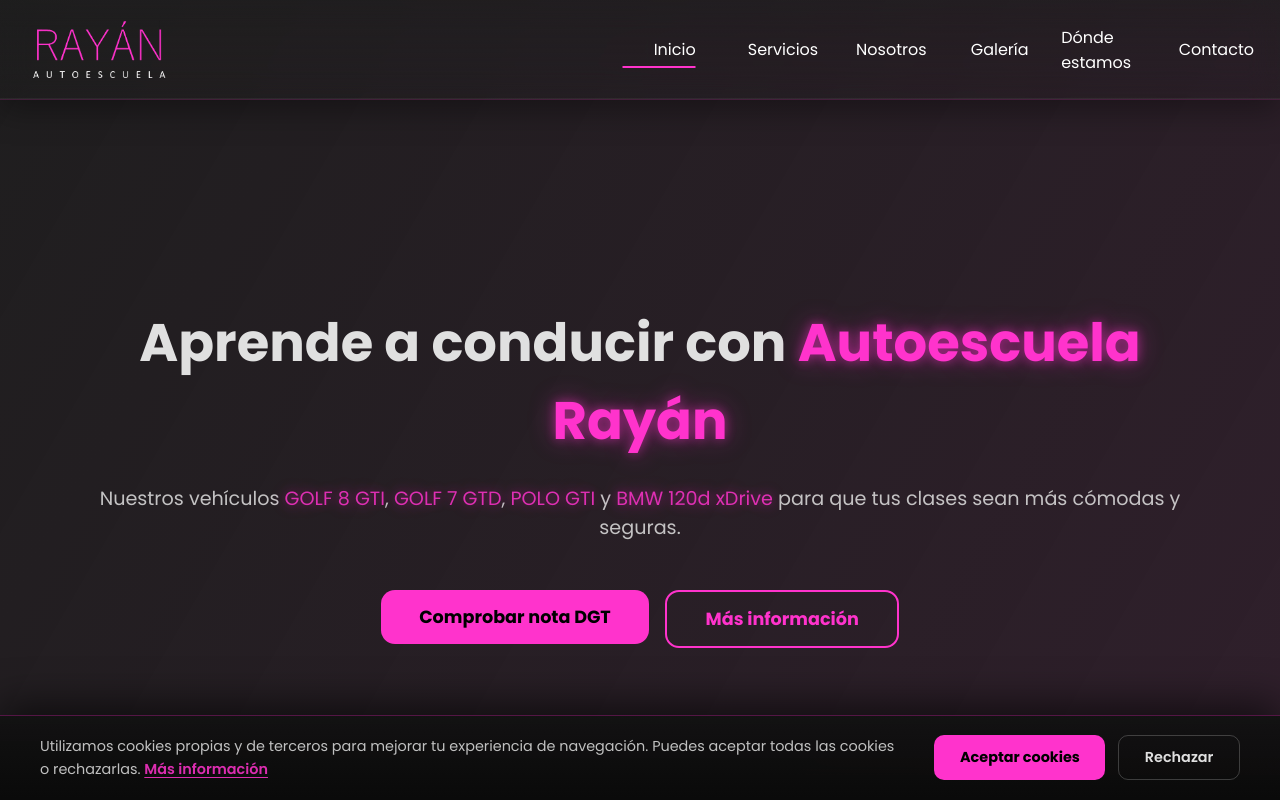
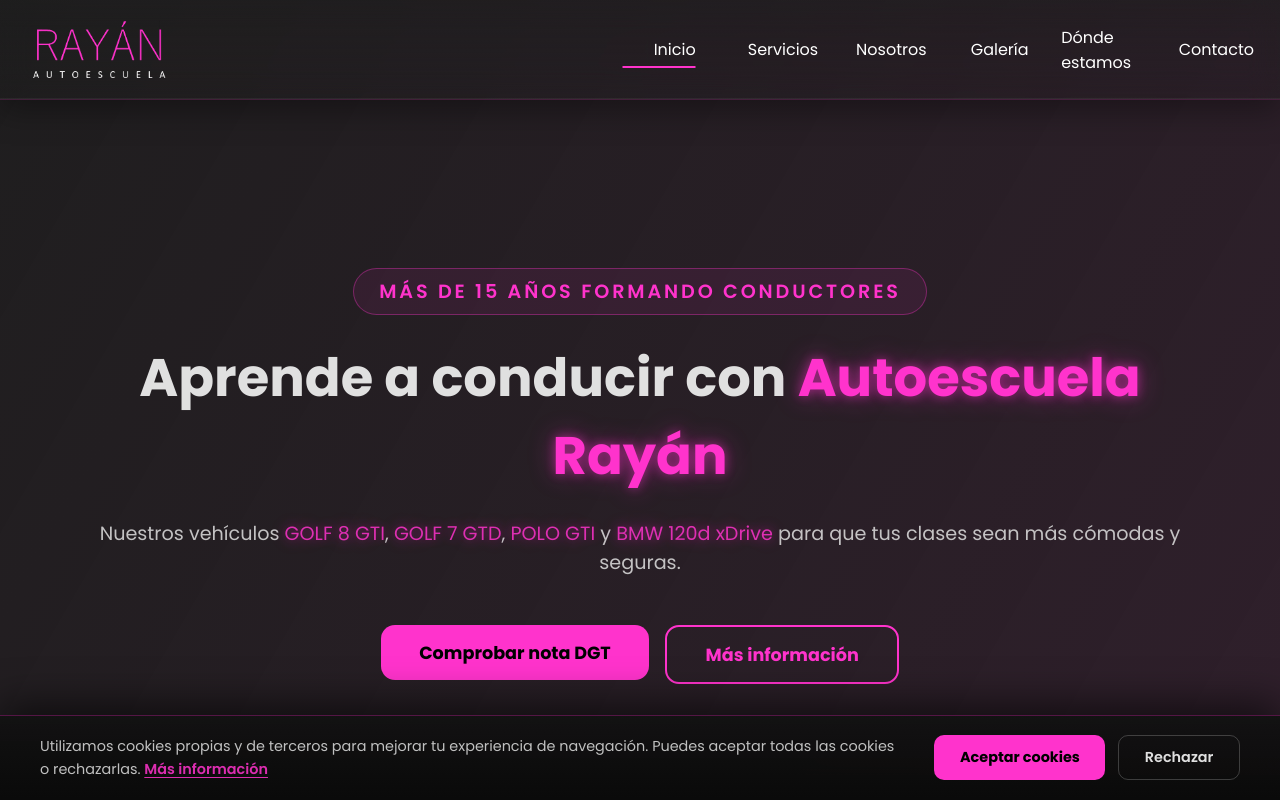
Before and after one commit to KikoUguina/autoescuela-rayan-web, a Next.js app: page / in a window 1280 px wide. Shown: the top 800 px of the page. Built offline with nearby package versions, Linux system fonts and the light colour scheme; some icons are missing; what @lordicon/element would draw is missing.

Commit message:
changes requested by Cristina

```diff
--- a/src/app/dondeestamos/page.tsx
+++ b/src/app/dondeestamos/page.tsx
@@ -108,7 +108,7 @@ export default function DondeEstamos() {
           <div className={styles.infoCard}>
             <h3>Horario</h3>
             <p>
-              Lunes a Viernes: 10:00 – 14:00 / 17:00 – 20:00
+              Lunes a Viernes: 10:00 – 13:30 / 17:00 – 20:30
               <br />
               Sábados y Domingos: Cerrado
             </p>
--- a/src/app/layout.tsx
+++ b/src/app/layout.tsx
@@ -96,13 +96,13 @@ const jsonLd = {
       "@type": "OpeningHoursSpecification",
       dayOfWeek: ["Monday", "Tuesday", "Wednesday", "Thursday", "Friday"],
       opens: "10:00",
-      closes: "14:00",
+      closes: "13:30",
     },
     {
       "@type": "OpeningHoursSpecification",
       dayOfWeek: ["Monday", "Tuesday", "Wednesday", "Thursday", "Friday"],
       opens: "17:00",
-      closes: "20:00",
+      closes: "20:30",
     },
   ],
   aggregateRating: {
--- a/src/components/home/Home.module.css
+++ b/src/components/home/Home.module.css
@@ -43,6 +43,20 @@
 @keyframes enter {
   from { opacity: 0; transform: translateY(25px); }
   to { opacity: 1; transform: translateY(0); }
+}
+
+.badge {
+  display: inline-block;
+  padding: 0.5rem 1.6rem;
+  margin-bottom: 1.5rem;
+  font-size: 1.2rem;
+  font-weight: 600;
+  letter-spacing: 0.15em;
+  text-transform: uppercase;
+  color: var(--rayanPink);
+  border: 1px solid rgba(255, 51, 204, 0.35);
+  border-radius: 999px;
+  background: rgba(255, 51, 204, 0.08);
 }
 
 .title {
--- a/src/components/home/homeSections/ContactSection.tsx
+++ b/src/components/home/homeSections/ContactSection.tsx
@@ -119,7 +119,7 @@ export default function ContactSection() {
               <span className={s.detailIcon}>🕐</span>
               <div>
                 <strong>Horario</strong>
-                <span>L-V: 10:00–14:00 / 17:00–20:00</span>
+                <span>L-V: 10:00–13:30 / 17:00–20:30</span>
               </div>
             </div>
           </div>
--- a/src/components/home/homeSections/IntroSection.tsx
+++ b/src/components/home/homeSections/IntroSection.tsx
@@ -9,6 +9,7 @@ export default function IntroSection() {
 
   return (
     <section className={styles.hero}>
+      <span className={styles.badge}>Más de 15 años formando conductores</span>
       <h1 className={styles.title}>
         Aprende a conducir con{" "}
         <span className={shared.glow}>Autoescuela Rayán</span>
```
